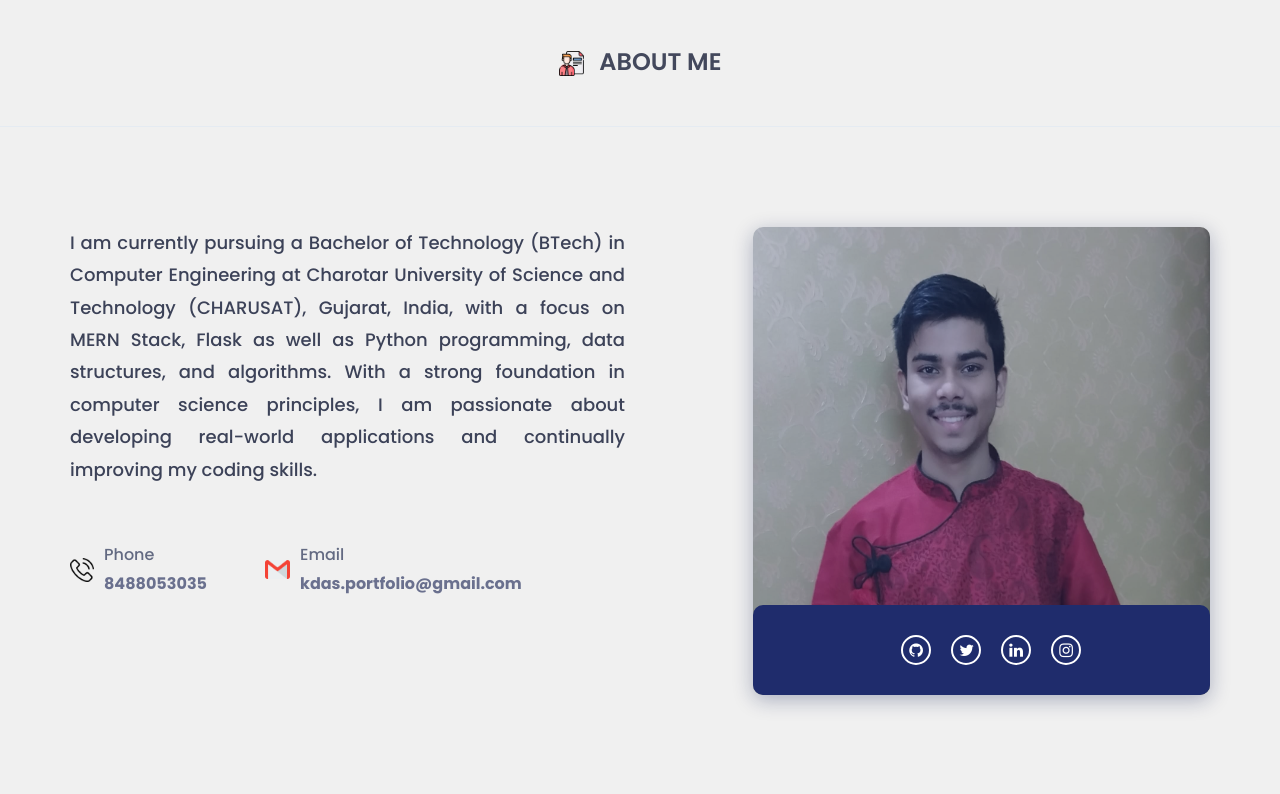
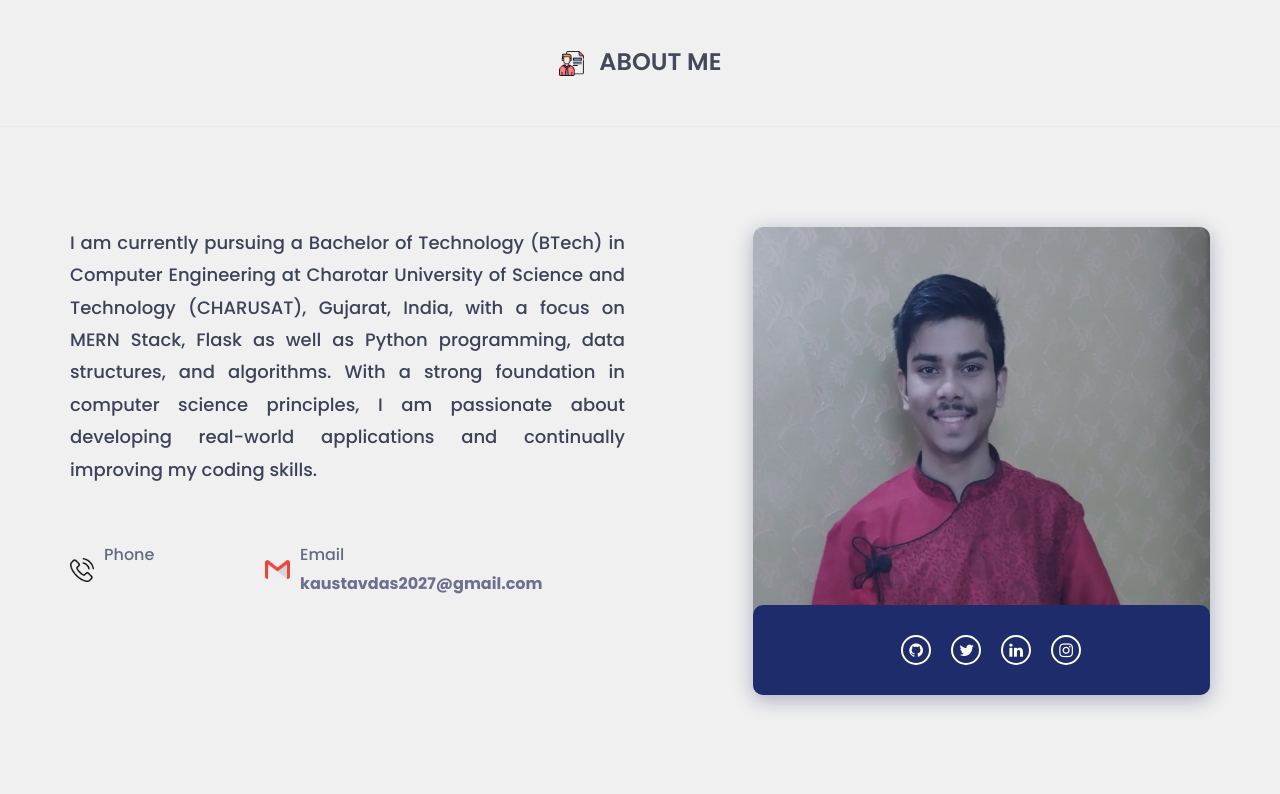
Before and after one commit to kaustav3071/MyPortfolio, a Flask app: page / in a window 1280 px wide. Shown: the part 891-1685 px from the top of the page. Run offline with Flask 3, Linux system fonts and the light colour scheme; some libraries are stand-ins or nearby versions.

Commit message:
Update portfolio configuration and index template

```diff
--- a/config.json
+++ b/config.json
@@ -1,8 +1,7 @@
 {
     "params": {
         "portfolio_name": "Kaustav Das",
-        "phoneno": "8488053035",
-        "emailid": "kdas.portfolio@gmail.com",
+        "emailid": "kaustavdas2027@gmail.com",
         "lin_url": "https://www.linkedin.com/in/kaustavdas1703/",
         "git_url": "https://github.com/kaustav3071",
         "insta_url": "https://www.instagram.com/kaustavdas17/",
--- a/templates/index.html
+++ b/templates/index.html
@@ -722,10 +722,6 @@
 									</div>
 									<div class="contact-add-info">
 										<div class="single-contact-add-info">
-											<h3>phone</h3>
-											<p><strong><a href="tel:{{params['phoneno']}}">{{params['phoneno']}}</a></strong></p>
-										</div>
-										<div class="single-contact-add-info">
 											<h3>email</h3>
 											<p><strong><a href="mailto:{{params['emailid']}}">{{params['emailid']}}</a></strong></p>
 										</div>
```
